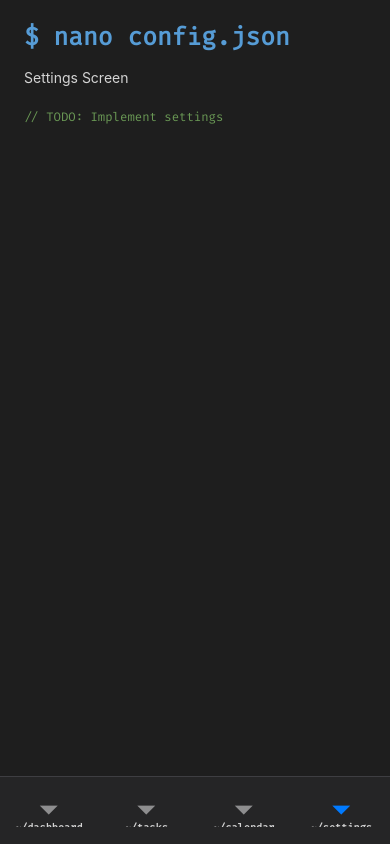
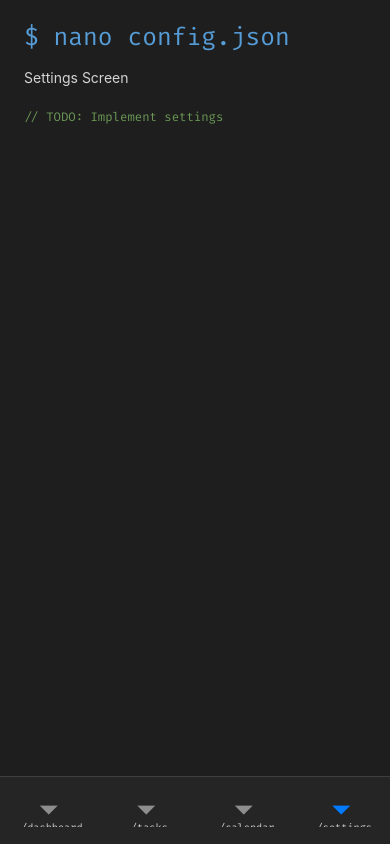
Before and after one commit to CypherNinjaa/ToDoAppExpo, a React Native app: screen /Settings in a window 390 px wide. Built offline with nearby package versions, Linux system fonts and the light colour scheme.

Commit message:
refactor: remove unnecessary fontWeight properties from styles

```diff
--- a/src/constants/styles.ts
+++ b/src/constants/styles.ts
@@ -41,15 +41,10 @@ export const CommonStyles = StyleSheet.create({
   textPrimary: {
     color: Theme.colors.textPrimary,
     fontSize: Theme.typography.fontSize.md,
-    fontWeight: Theme.typography.fontWeight.regular,
   },
   textSecondary: {
     color: Theme.colors.textSecondary,
     fontSize: Theme.typography.fontSize.sm,
-    fontWeight: Theme.typography.fontWeight.regular,
-  },
-  textBold: {
-    fontWeight: Theme.typography.fontWeight.bold,
   },
   textMono: {
     fontFamily: Theme.typography.fontFamily.mono,
@@ -59,25 +54,21 @@ export const CommonStyles = StyleSheet.create({
   h1: {
     color: Theme.colors.textPrimary,
     fontSize: Theme.typography.fontSize.xxxl,
-    fontWeight: Theme.typography.fontWeight.bold,
     lineHeight: Theme.typography.fontSize.xxxl * Theme.typography.lineHeight.tight,
   },
   h2: {
     color: Theme.colors.textPrimary,
     fontSize: Theme.typography.fontSize.xxl,
-    fontWeight: Theme.typography.fontWeight.bold,
     lineHeight: Theme.typography.fontSize.xxl * Theme.typography.lineHeight.tight,
   },
   h3: {
     color: Theme.colors.textPrimary,
     fontSize: Theme.typography.fontSize.xl,
-    fontWeight: Theme.typography.fontWeight.semibold,
     lineHeight: Theme.typography.fontSize.xl * Theme.typography.lineHeight.normal,
   },
   h4: {
     color: Theme.colors.textPrimary,
     fontSize: Theme.typography.fontSize.lg,
-    fontWeight: Theme.typography.fontWeight.semibold,
     lineHeight: Theme.typography.fontSize.lg * Theme.typography.lineHeight.normal,
   },
 
@@ -94,7 +85,6 @@ export const CommonStyles = StyleSheet.create({
   buttonText: {
     color: Theme.colors.textPrimary,
     fontSize: Theme.typography.fontSize.md,
-    fontWeight: Theme.typography.fontWeight.semibold,
   },
   buttonSecondary: {
     backgroundColor: Theme.colors.buttonSecondary,
--- a/src/constants/themes.ts
+++ b/src/constants/themes.ts
@@ -85,11 +85,11 @@ export const Typography = {
 
   // Font weights
   fontWeight: {
-    regular: '400' as '400',
-    medium: '500' as '500',
-    semibold: '600' as '600',
-    bold: '700' as '700',
-  },
+    regular: '400',
+    medium: '500',
+    semibold: '600',
+    bold: '700',
+  } as const,
 
   // Line heights
   lineHeight: {
--- a/src/navigation/AppNavigator.tsx
+++ b/src/navigation/AppNavigator.tsx
@@ -24,7 +24,6 @@ export const AppNavigator = () => {
           tabBarLabelStyle: {
             fontFamily: Theme.typography.fontFamily.mono,
             fontSize: Theme.typography.fontSize.xs,
-            fontWeight: Theme.typography.fontWeight.semibold,
             color: Theme.colors.textPrimary,
           },
           tabBarItemStyle: {
```
